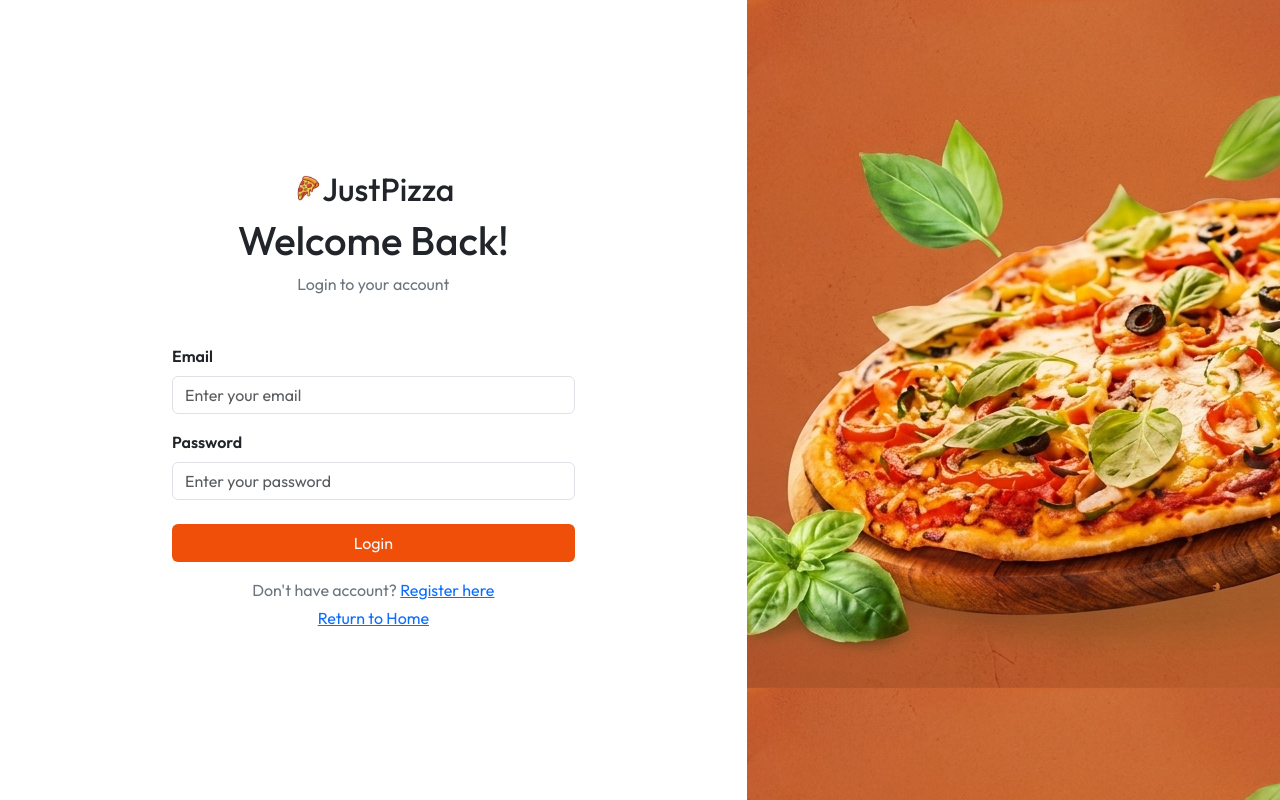
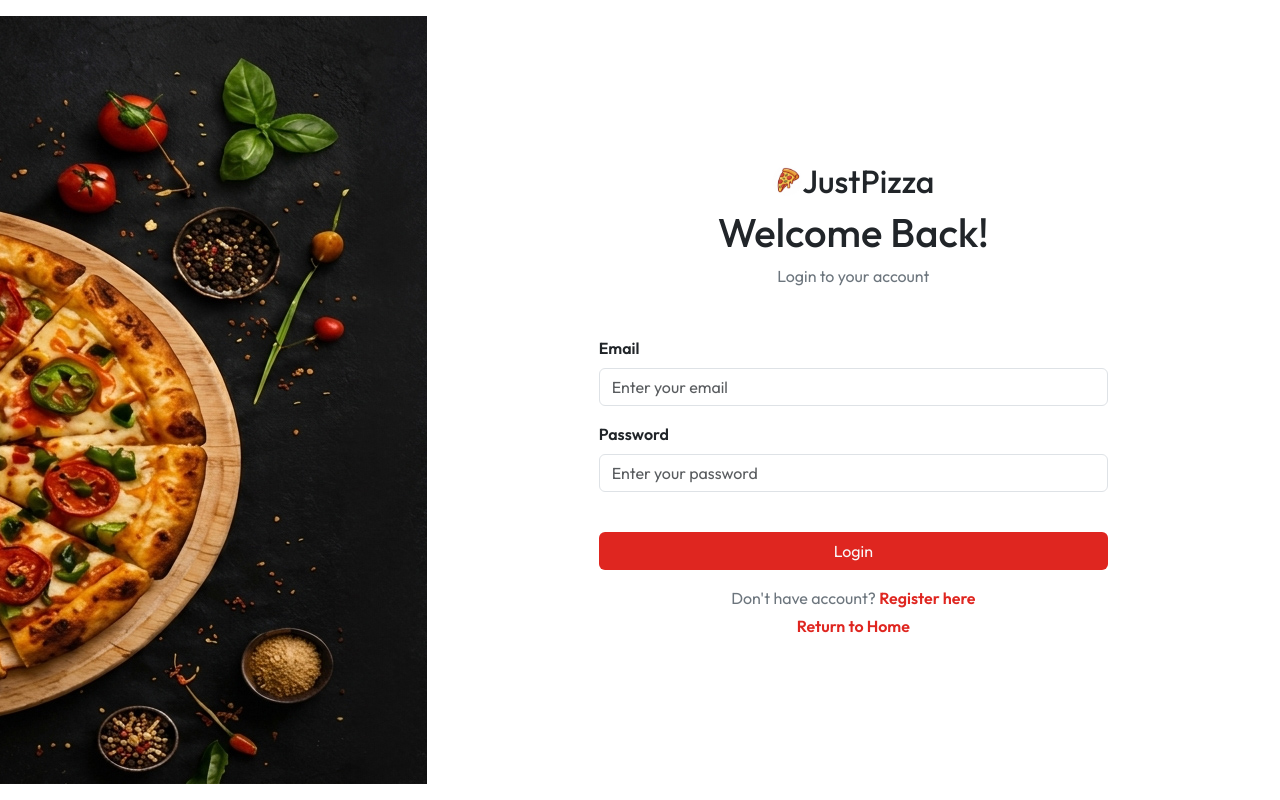
Before and after one commit to vaibhav-velhal/just-pizza-react, a React (Vite) app: page /login in a window 1280 px wide. Built offline with nearby package versions, Linux system fonts and the light colour scheme; no server answers.

Commit message:
Auth image is updated

```diff
--- a/src/pages/Login/Login.css
+++ b/src/pages/Login/Login.css
@@ -1,6 +1,6 @@
 .login-page {
     min-height: 100vh;
-    background-image: url("./../../../public/pizza-auth-image.jpg");
+    background: url("./../../../public/pizza-auth-image.jpg") no-repeat center;
 }
 
 .login-page .login-container {
@@ -17,12 +17,21 @@
 }
 
 .login-page .btn {
-    background-color: hsl(18, 92%, 49%);
+    background-color: #df2620;
 }
 
 .login-page .btn:hover {
     text-decoration: underline;
-    background-color: hsl(18, 92%, 45%);
+    background-color: #c9221d;
+}
+
+.login-container .desc a {
+    color: #df2620;
+    text-decoration: none;
+}
+
+.login-container .desc a:hover {
+    text-decoration: underline;
 }
 
 /* Media Queries */
--- a/src/pages/Login/Login.jsx
+++ b/src/pages/Login/Login.jsx
@@ -40,7 +40,7 @@ function Login() {
     return(
         <>
             <div className="row m-0 login-page">
-                <div className="col-md-7 col-12 login-container d-flex flex-column justify-content-center">
+                <div className="col-md-8 col-12 ms-auto login-container d-flex flex-column justify-content-center">
                     <section>
                         <h1 className="text-center mb-1 fs-2">
                             <img src="./../../../logo.png" alt="JustPizza-logo" className="mb-2" style={{height: 30, width: 30}}/>
@@ -91,13 +91,13 @@ function Login() {
                                     />
                                 </div>
 
-                                <button className="btn text-light mb-3 w-100" type="submit">
+                                <button className="btn text-light my-3 w-100" type="submit">
                                     Login
                                 </button>
 
                                 <div className="desc text-center">
-                                    <p className="text-secondary mb-1">Don't have account? <Link to="/register">Register here</Link></p>
-                                    <Link to="/">Return to Home</Link>
+                                    <p className="text-secondary mb-1">Don't have account? <Link to="/register" className="fw-semibold">Register here</Link></p>
+                                    <Link to="/" className="fw-semibold">Return to Home</Link>
                                 </div>
                             </form>
                         </div>
--- a/src/pages/Registration/Register.css
+++ b/src/pages/Registration/Register.css
@@ -1,6 +1,5 @@
 .registration-page {
-    /* min-height: 100vh; */
-    background-image: url("./../../../public/pizza-auth-image.jpg");
+    background: url("./../../../public/pizza-auth-image.jpg") no-repeat center;
 }
 
 .registration-page .registration-container {
@@ -17,13 +16,23 @@
 }
 
 .registration-page .btn {
-    background-color: hsl(18, 92%, 49%);
+    background-color: #df2620;
 }
 
 .registration-page .btn:hover {
     text-decoration: underline;
-    background-color: hsl(18, 92%, 45%);
+    background-color: #c9221d;
 }
+
+.registration-container .desc a {
+    color: #df2620;
+    text-decoration: none;
+}
+
+.registration-container .desc a:hover {
+    text-decoration: underline;
+}
+
 
 /* Media Queries */
 @media (max-width: 767px) {
--- a/src/pages/Registration/Register.jsx
+++ b/src/pages/Registration/Register.jsx
@@ -52,7 +52,7 @@ function Register() {
     return(
         <>
             <div className="row m-0 registration-page">
-                <div className="col-md-7 col-12 py-md-5 py-4 registration-container d-flex flex-column justify-content-center">
+                <div className="col-md-8 col-12 ms-auto py-5 registration-container d-flex flex-column justify-content-center">
                     <section>
                         <h1 className="text-center mb-1 fs-2">
                             <img src="./../../../logo.png" alt="JustPizza-logo" className="mb-2" style={{height: 30, width: 30}}/>
@@ -66,7 +66,7 @@ function Register() {
                         <div className="form-container">
                             <form onSubmit={handleRegistration} method="POST">
                                 <div className="fullName-box d-md-flex gap-md-3">
-                                    <div className="firstName-input-box mb-3">
+                                    <div className="firstName-input-box w-100 mb-3">
                                         <label htmlFor="firstName" className="form-label fw-semibold">First Name</label>
                                         <input
                                             id="firstName"
@@ -84,7 +84,7 @@ function Register() {
                                         />
                                     </div>
 
-                                    <div className="lastName-input-box mb-3">
+                                    <div className="lastName-input-box w-100 mb-3">
                                         <label htmlFor="lastName" className="form-label fw-semibold">Last Name</label>
                                         <input
                                             id="lastName"
@@ -152,10 +152,10 @@ function Register() {
                                     />
                                 </div>
 
-                                <button className="btn text-light mt-2 mb-3 w-100" type="submit">Register</button>
+                                <button className="btn text-light my-3 w-100" type="submit">Register</button>
 
                                 <div className="desc text-center">
-                                    <p className="m-0">Already have an account? <Link to="/login">Login here</Link></p>
+                                    <p className="m-0">Already have an account? <Link to="/login" className="fw-semibold">Login here</Link></p>
                                 </div>
                             </form>
                         </div>
```
Also changed, not shown: public/pizza-auth-image.jpg.
